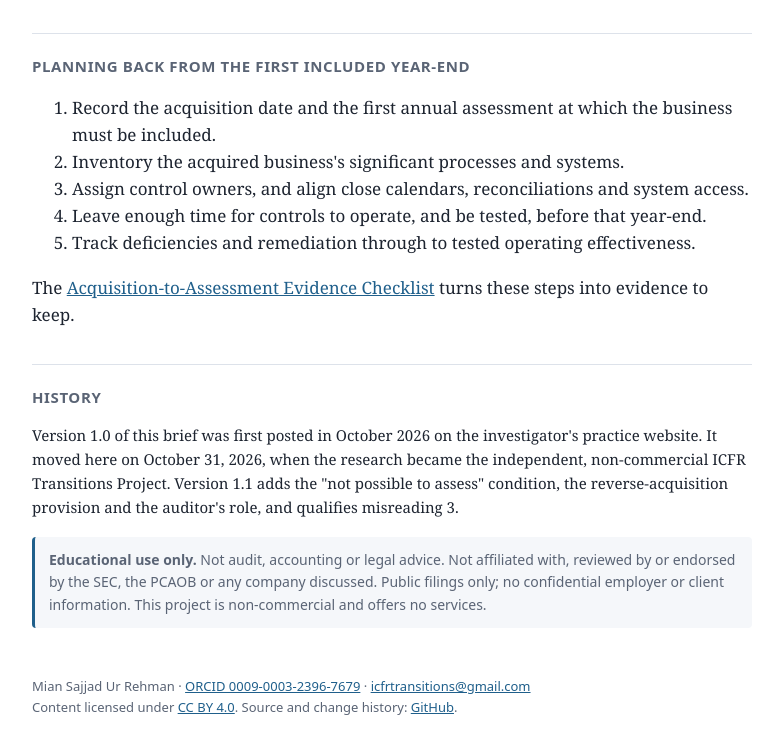
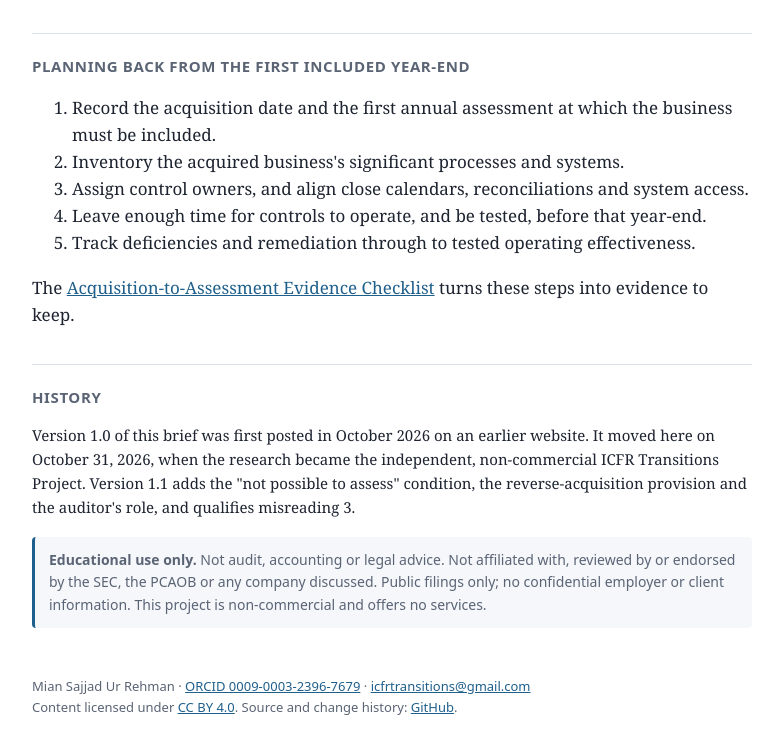
Before and after one commit to icfrtransitions/icfrtransitions.github.io, a plain HTML site: page acquisition-exclusion.html in a window 1280 px wide. Shown: the part 1366-2120 px from the top of the page, without its empty margins (248-1031 px from the left). Drawn offline with Linux system fonts and the light colour scheme.

Commit message:
History: wording

```diff
--- a/acquisition-exclusion.html
+++ b/acquisition-exclusion.html
@@ -69,7 +69,7 @@
 <p>The <a href="checklist.html">Acquisition-to-Assessment Evidence Checklist</a> turns these steps into evidence to keep.</p>
 
 <h2>History</h2>
-<p class="hist">Version 1.0 of this brief was first posted in October 2026 on the investigator's practice website. It moved here on October 31, 2026, when the research became the independent, non-commercial ICFR Transitions Project. Version 1.1 adds the "not possible to assess" condition, the reverse-acquisition provision and the auditor's role, and qualifies misreading 3.</p>
+<p class="hist">Version 1.0 of this brief was first posted in October 2026 on an earlier website. It moved here on October 31, 2026, when the research became the independent, non-commercial ICFR Transitions Project. Version 1.1 adds the "not possible to assess" condition, the reverse-acquisition provision and the auditor's role, and qualifies misreading 3.</p>
 <div class="note"><strong>Educational use only.</strong> Not audit, accounting or legal advice. Not affiliated with, reviewed by or endorsed by the SEC, the PCAOB or any company discussed. Public filings only; no confidential employer or client information. This project is non-commercial and offers no services.</div>
 <footer>Mian Sajjad Ur Rehman &middot; <a href="https://orcid.org/0009-0003-2396-7679">ORCID 0009-0003-2396-7679</a> &middot; <a href="mailto:icfrtransitions@gmail.com">icfrtransitions@gmail.com</a><br>Content licensed under <a href="https://creativecommons.org/licenses/by/4.0/">CC BY 4.0</a>. Source and change history: <a href="https://github.com/icfrtransitions/icfrtransitions.github.io">GitHub</a>.</footer>
 </main>
```
